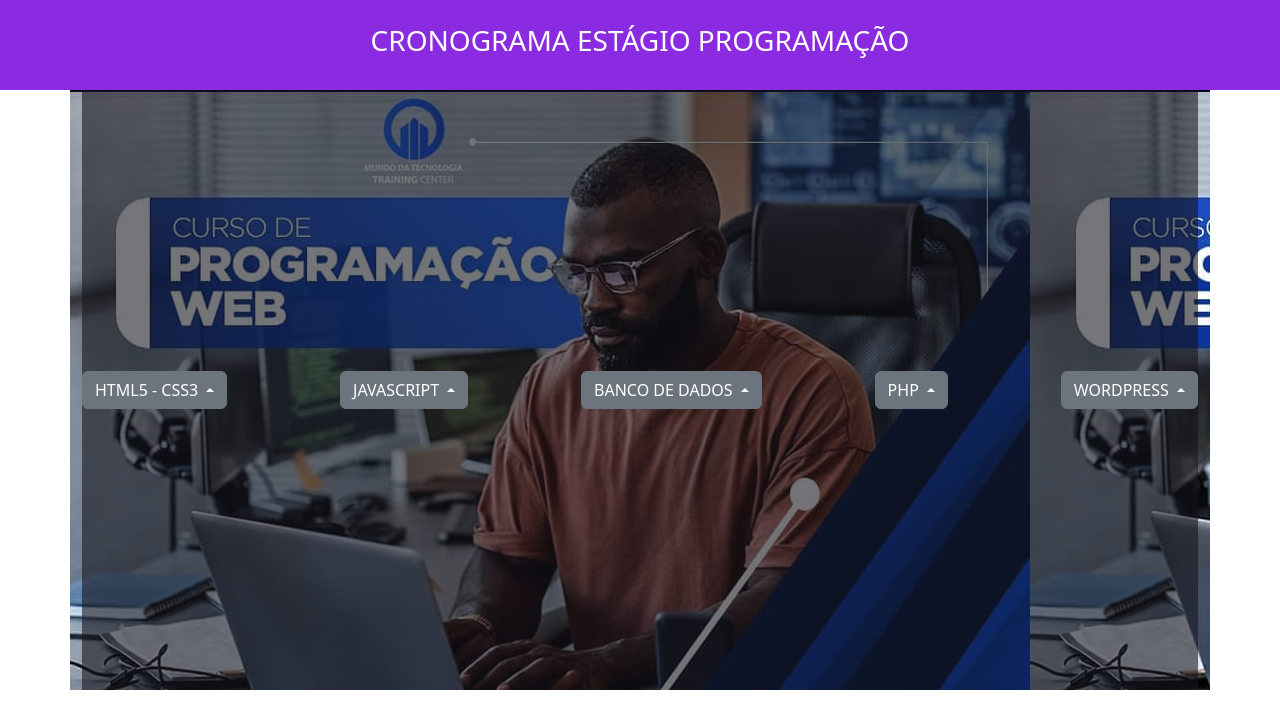
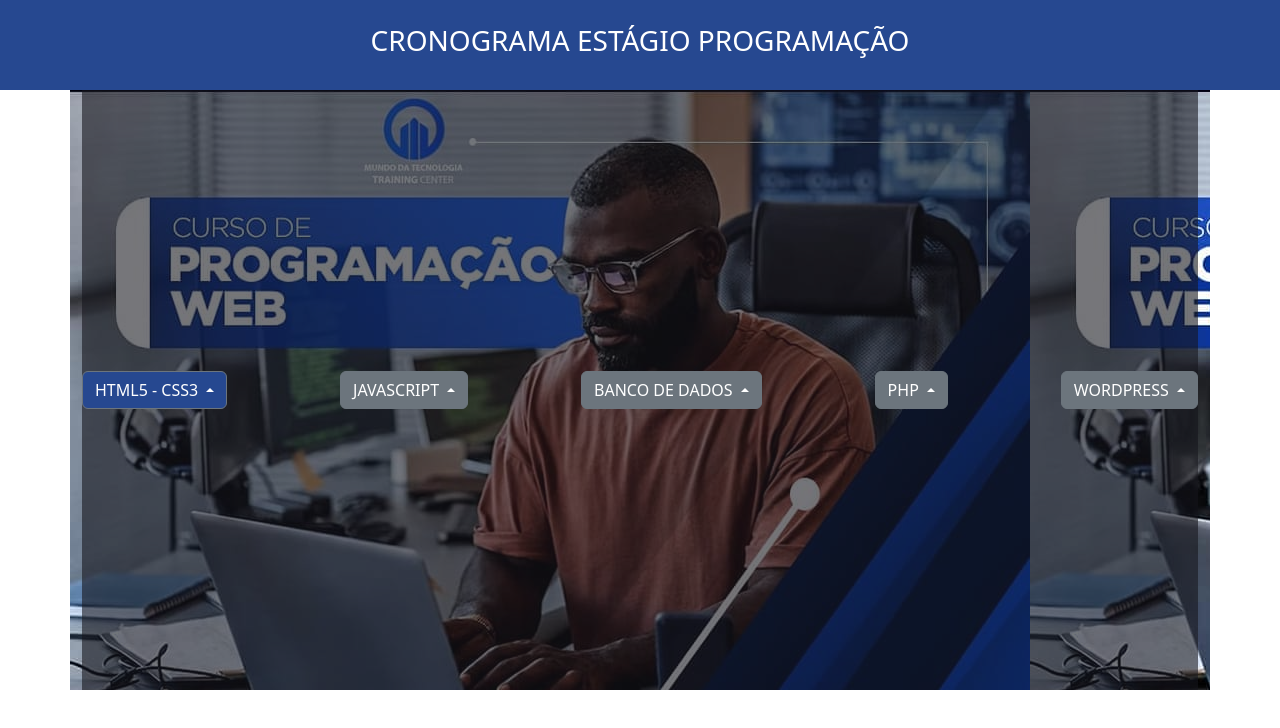
Before and after one commit to cangadev/MundoDaTecnologia, a plain HTML site: page Cronograma/Estágio1M/index.html in a window 1280 px wide. Drawn offline with nearby package versions, Linux system fonts and the light colour scheme.

Commit message:
going up style

```diff
--- a/Cronograma/Estágio1M/index.html
+++ b/Cronograma/Estágio1M/index.html
@@ -14,7 +14,7 @@
     <div class="container">
         <section>
     <div class="dropup-center dropup">
-        <button class="btn btn-secondary dropdown-toggle" type="button" data-bs-toggle="dropdown" aria-expanded="false">
+        <button class="btn btn-secondary dropdown-toggle" type="button" data-bs-toggle="dropdown" aria-expanded="false" id="btn1">
           HTML5 - CSS3
         </button>
         <ul class="dropdown-menu">
--- a/Cronograma/Estágio1M/style.css
+++ b/Cronograma/Estágio1M/style.css
@@ -1,7 +1,7 @@
 .Header{
     width: 100%;
     height: 90px;
-    background-color: blueviolet;
+    background-color: #264890;
     display: flex;
     justify-content: center;
     align-items: center;
@@ -19,5 +19,8 @@
     display: flex;
     justify-content: space-between;
     align-items: center;
+}
 
+#btn1{
+    background-color: #264890;
 }
```
